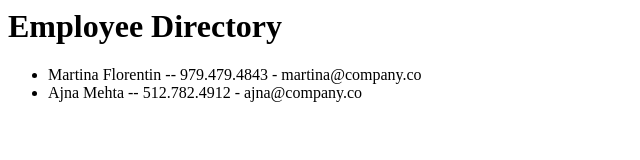
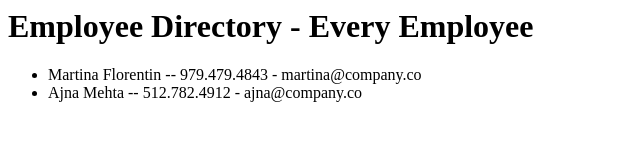
Before and after one commit to stacy-the-office-admin/employee-directory, a plain HTML site: page index.html in a window 1280 px wide. Shown: the whole page, without its empty margins (0-640 px from the left). Drawn offline with Linux system fonts and the light colour scheme.

Commit message:
Basic change - add messaging

```diff
--- a/index.html
+++ b/index.html
@@ -3,7 +3,7 @@
     <title>Employee Directory</title>
   </head>
   <body>
-    <h1>Employee Directory</h1>
+    <h1>Employee Directory - Every Employee</h1>
     <ul>
       <li>Martina Florentin -- 979.479.4843 - martina@company.co</li>
       <li>Ajna Mehta -- 512.782.4912 - ajna@company.co</li>
```
